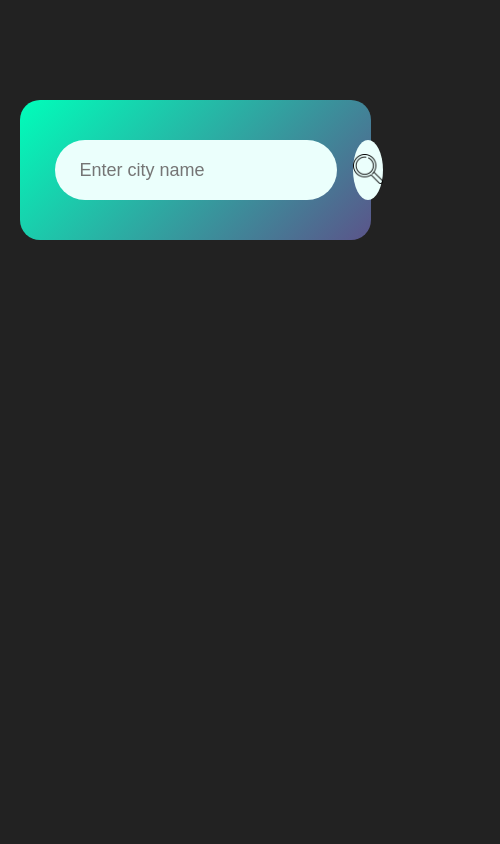
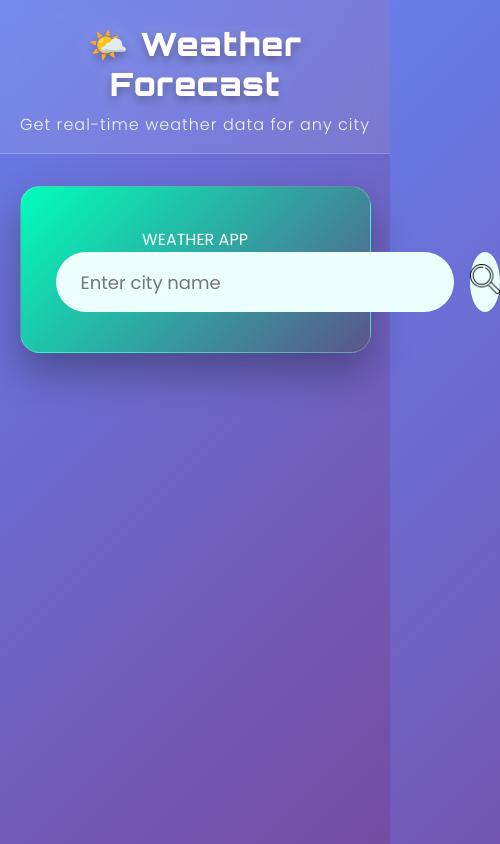
Before and after one commit to Dreww01/weather-site-js, a website: page src/index.html in a window 390 px wide. Shown: the whole page, 500 px wide, since content can reach past the window. Drawn offline with Linux system fonts and the light colour scheme; no server answers.

Commit message:
Enhance index.html and style.css to improve UI/UX for the weather app. Add Google Fonts for better typography, implement a responsive app header with a title and subtitle, and update the body background to a gradient. Introduce new styles for the header and card components, including animations and media queries for responsiveness.

```diff
--- a/src/index.html
+++ b/src/index.html
@@ -4,11 +4,19 @@
     <meta charset="UTF-8" />
     <meta name="viewport" content="width=device-width, initial-scale=1.0" />
     <title>Weather App</title>
+    <link rel="preconnect" href="https://fonts.googleapis.com">
+    <link rel="preconnect" href="https://fonts.gstatic.com" crossorigin>
+    <link href="https://fonts.googleapis.com/css2?family=Orbitron:wght@400;700;900&family=Poppins:wght@300;400;500;600&display=swap" rel="stylesheet">
     <link rel="stylesheet" href="style.css" />
   </head>
   <body>
+    <header class="app-header">
+      <h1 class="app-title">🌤️ Weather Forecast</h1>
+      <p class="app-subtitle">Get real-time weather data for any city</p>
+    </header>
     <main>
       <div class="card">
+        <div class="title">WEATHER APP</div>
         <section class="search">
           <input type="text" placeholder="Enter city name" spellcheck="false" />
           <button><img src="images/search.png" alt="Search Icon" /></button>
--- a/src/style.css
+++ b/src/style.css
@@ -7,7 +7,66 @@
 }
 
 body {
-  background: #222;
+  background: linear-gradient(135deg, #667eea 0%, #764ba2 100%);
+  min-height: 100vh;
+  font-family: "Poppins", sans-serif;
+}
+
+/* App Header Styles */
+.app-header {
+  text-align: center;
+  padding: 2rem 1rem 1rem;
+  background: rgba(255, 255, 255, 0.1);
+  -webkit-backdrop-filter: blur(10px);
+  backdrop-filter: blur(10px);
+  border-bottom: 1px solid rgba(255, 255, 255, 0.2);
+  margin-bottom: 2rem;
+}
+
+.app-title {
+  font-family: "Orbitron", monospace;
+  font-size: 2.5rem;
+  font-weight: 900;
+  color: #ffffff;
+  text-shadow: 0 4px 8px rgba(0, 0, 0, 0.3);
+  margin-bottom: 0.5rem;
+  letter-spacing: 2px;
+  animation: glow 2s ease-in-out infinite alternate;
+}
+
+.app-subtitle {
+  font-family: "Poppins", sans-serif;
+  font-size: 1.1rem;
+  font-weight: 300;
+  color: rgba(255, 255, 255, 0.9);
+  margin: 0;
+  letter-spacing: 1px;
+}
+
+/* Glow animation for the title */
+@keyframes glow {
+  from {
+    text-shadow: 0 4px 8px rgba(0, 0, 0, 0.3), 0 0 20px rgba(255, 255, 255, 0.1);
+  }
+  to {
+    text-shadow: 0 4px 8px rgba(0, 0, 0, 0.3), 0 0 30px rgba(255, 255, 255, 0.3);
+  }
+}
+
+/* Responsive header */
+@media (max-width: 768px) {
+  .app-title {
+    font-size: 2rem;
+    letter-spacing: 1px;
+  }
+
+  .app-subtitle {
+    font-size: 1rem;
+  }
+
+  .app-header {
+    padding: 1.5rem 1rem 1rem;
+  }
 }
 
 .card {
@@ -15,10 +74,14 @@ body {
   max-width: 470px;
   background: linear-gradient(135deg, #00feba, #5b548a);
   color: #fff;
-  margin: 100px auto 0;
+  margin: 0 auto;
   border-radius: 20px;
   padding: 40px 35px;
   text-align: center;
+  box-shadow: 0 20px 40px rgba(0, 0, 0, 0.3);
+  backdrop-filter: blur(10px);
+  -webkit-backdrop-filter: blur(10px);
+  border: 1px solid rgba(255, 255, 255, 0.2);
 }
 
 .search {
```
